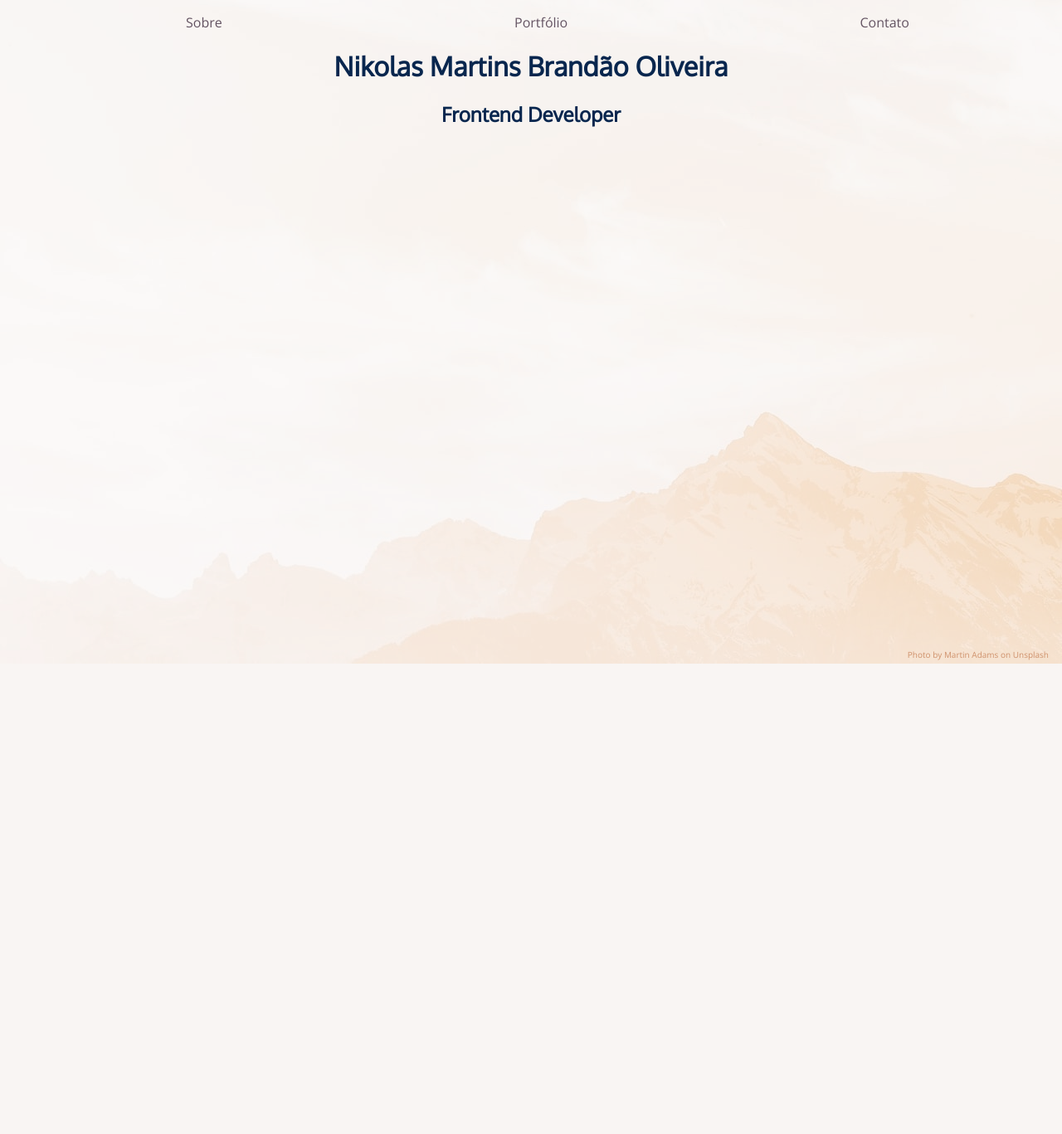
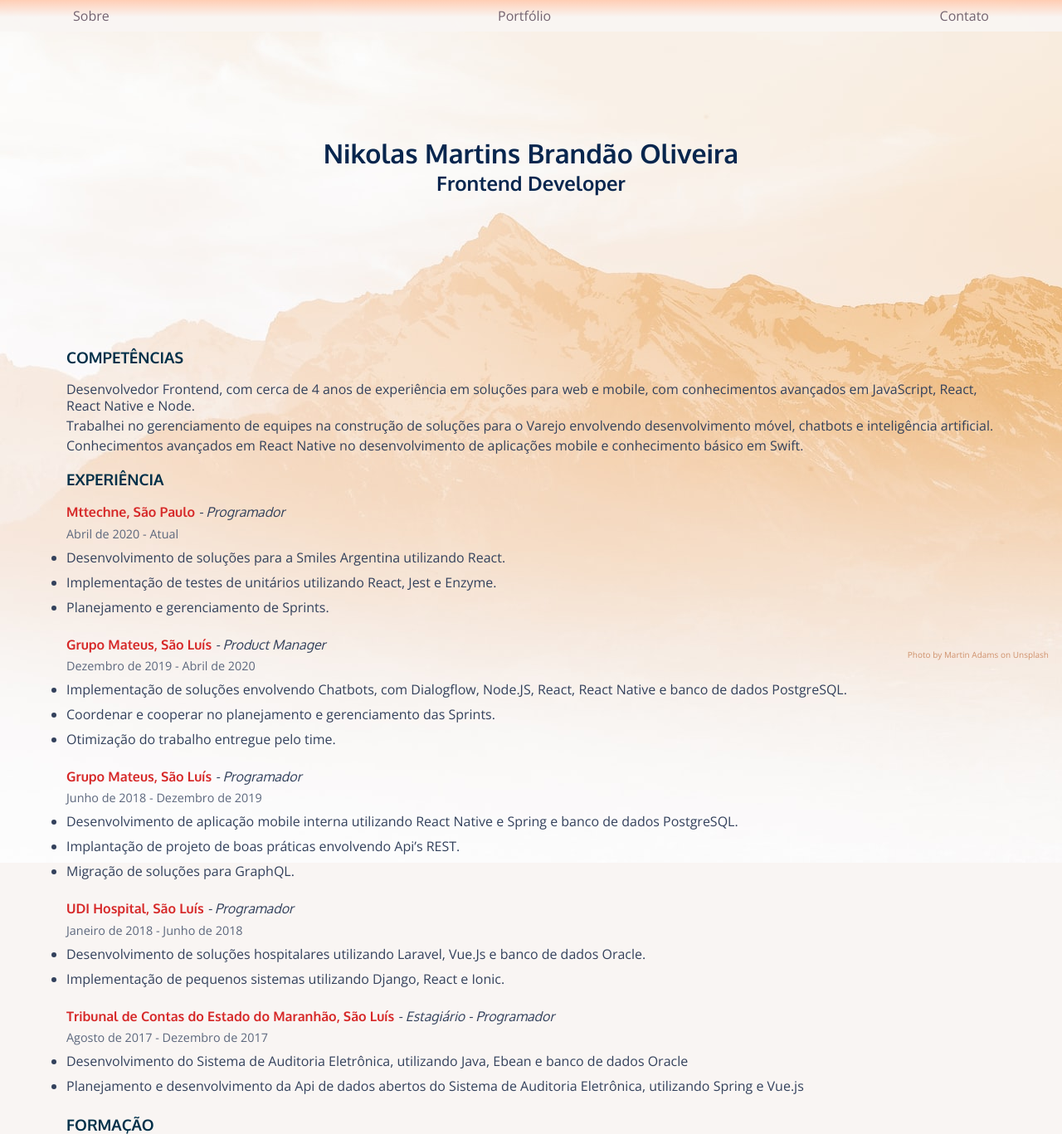
Before and after one commit to nikolasbrandao/imersao-css, a plain HTML site: page index.html in a window 1280 px wide. Shown: the whole page at 83% size. Before the commit the page ends 824 px from the top, so only its background shows below. Drawn offline with nearby package versions, Linux system fonts and the light colour scheme.

Commit message:
feat: add experience section

```diff
--- a/css/style.css
+++ b/css/style.css
@@ -1,30 +1,49 @@
-@import url('https://fonts.googleapis.com/css2?family=Open+Sans&family=Oxygen&display=swap');
+@import url('https://fonts.googleapis.com/css2?family=Open+Sans:wght@300;400;700&family=Oxygen:wght@300;400;700&display=swap');
+* {
+  margin: 0;
+  padding: 0;
+  box-sizing: border-box;
+}
 
 body {
   height:100vh;
   background-color: #F9F5F3;
+  background-image: url('../assets/wall.jpg');
+  background-position: center;
+  background-repeat: no-repeat;
+  padding: 0 2em;
 }
 
-body::after {
-  content: "";
-  background: url('../assets/wall.jpg');
-  opacity: 0.5;
-  top: 0;
-  left: 0;
-  bottom: 0;
-  right: 0;
-  position: absolute;
-  z-index: -1;
+header{
+  display: flex;
+  justify-content: center;
+  align-items: center;
+  height: 50vh;
 }
 
+.menu  {
+  background-color: #F9F5F3;
+  background: linear-gradient(180deg, rgba(255,202,175,1) 0%, rgba(249,245,243,1) 54%);
+  opacity: .9;
+  position: fixed;
+  top: 0;
+  width: 100vw;
+  padding: 0 2em;
+}
+
+.menu ul {
+opacity: 1;
+  display: flex;
+  justify-content: space-between;
+}
 
 .menu li {
   list-style: none;
 }
 
-.menu ul {
-  display: flex;
-  justify-content: space-around;
+.menu a {
+  display: block;
+  padding: 0.5em;
 }
 
 a {
@@ -32,14 +51,69 @@ a {
   font-family: 'Open Sans', sans-serif;
   text-decoration: none;
 }
+
 a:hover {
   text-decoration: underline;
 }
 
-h1,h2 {
+h1,h2,h3,h4,h5,h6 {
   color: #08264E;
   font-family: 'Oxygen', sans-serif;
   text-align: center;
+}
+
+@media(min-width: 768px) {
+  body {
+    padding: 0 5em;
+  }
+  .menu {
+    padding: 0 5em;
+  }
+}
+
+section h3 {
+  text-align: left;
+  color: #003049;
+  text-transform: uppercase;
+  font-weight: 700;
+  margin: 1em 0 1em 0;
+}
+
+article p {
+  font-family: 'Open Sans', sans-serif;
+  line-height: 1.2em;
+  color: #33415c;
+  margin-bottom: 0.3em;
+}
+
+article h4 {
+  text-align: left;
+  color: #d62828;
+  margin-bottom: .4em;
+}
+
+h4 i {
+  font-style: italic;
+  color: #33415c;
+  font-weight: 400;
+}
+
+article b {
+  font-family: 'Open Sans', sans-serif;
+  color: #5c677d;
+  font-weight: 400;
+  font-size: .9em;
+  margin-bottom: .3em;
+}
+
+article li {
+  font-family: 'Open Sans', sans-serif;
+  color: #33415c;
+  margin: .5em 0 .5em 0;
+}
+
+.experience {
+  margin-bottom: 1.5em;
 }
 
 footer {
--- a/index.html
+++ b/index.html
@@ -17,9 +17,87 @@
         <li><a href="#">Contato</a></li>
       </ul>
     </nav>
-    <h1>Nikolas Martins Brandão Oliveira</h1>
-    <h2>Frontend Developer</h2>
+    <hgroup>
+      <h1>Nikolas Martins Brandão Oliveira</h1>
+      <h2>Frontend Developer</h2>
+    </hgroup>
   </header>
+
+  <main>
+    <section>
+      <h3>Competências</h3>
+      <article>
+        <p>
+          Desenvolvedor Frontend, com cerca de 4 anos de experiência em soluções
+          para web e mobile, com conhecimentos avançados em JavaScript, React,
+          React Native e Node.
+        </p>
+        <p>
+          Trabalhei no gerenciamento de equipes na construção de soluções para o
+          Varejo envolvendo desenvolvimento móvel, chatbots e inteligência artificial.
+        </p>
+        <p>
+          Conhecimentos avançados em React Native no desenvolvimento de aplicações
+          mobile e conhecimento básico em Swift.
+        </p>
+      </article>
+    </section>
+    <section>
+      <h3>Experiência</h3>
+      <article class="experience">
+        <h4>Mttechne, São Paulo <i>- Programador</i></h4>
+        <b>Abril de 2020 - Atual</b>
+        <ul>
+          <li>Desenvolvimento de soluções para a Smiles Argentina utilizando React.</li>
+          <li>Implementação de testes de unitários utilizando React, Jest e Enzyme.</li>
+          <li>Planejamento e gerenciamento de Sprints.</li>
+        </ul>
+      </article>
+      <article class="experience">
+        <h4>Grupo Mateus, São Luís <i>- Product Manager</i></h4>
+        <b>Dezembro de 2019 - Abril de 2020</b>
+        <ul>
+          <li>Implementação de soluções envolvendo Chatbots, com Dialogflow,
+            Node.JS, React, React Native e banco de dados PostgreSQL.</li>
+          <li>Coordenar e cooperar no planejamento e gerenciamento das Sprints.</li>
+          <li>Otimização do trabalho entregue pelo time.</li>
+        </ul>
+      </article>
+      <article class="experience">
+        <h4>Grupo Mateus, São Luís <i>- Programador</i></h4>
+        <b>Junho de 2018 - Dezembro de 2019</b>
+        <ul>
+          <li>Desenvolvimento de aplicação mobile interna utilizando
+            React Native e Spring e banco de dados PostgreSQL.</li>
+          <li>Implantação de projeto de boas práticas envolvendo Api’s REST.</li>
+          <li>Migração de soluções para GraphQL.</li>
+        </ul>
+      </article>
+      <article class="experience">
+        <h4>UDI Hospital, São Luís <i>- Programador</i></h4>
+        <b>Janeiro de 2018 - Junho de 2018</b>
+        <ul>
+          <li>Desenvolvimento de soluções hospitalares utilizando Laravel,
+            Vue.Js e banco de dados Oracle.</li>
+          <li>Implementação de pequenos sistemas utilizando Django, React e Ionic.</li>
+        </ul>
+      </article>
+      <article class="experience">
+        <h4>Tribunal de Contas do Estado do Maranhão, São Luís <i>- Estagiário - Programador</i></h4>
+        <b>Agosto de 2017 - Dezembro de 2017</b>
+        <ul>
+          <li>Desenvolvimento do Sistema de Auditoria Eletrônica, utilizando Java,
+            Ebean e banco de dados Oracle</li>
+          <li>Planejamento e desenvolvimento da Api de dados abertos do
+            Sistema de Auditoria Eletrônica, utilizando Spring e Vue.js</li>
+        </ul>
+      </article>
+    </section>
+    <section>
+      <h3>Formação</h3>
+    </section>
+  </main>
+
   <footer>
     <small>Photo by Martin Adams on Unsplash</small>
   </footer>
```
